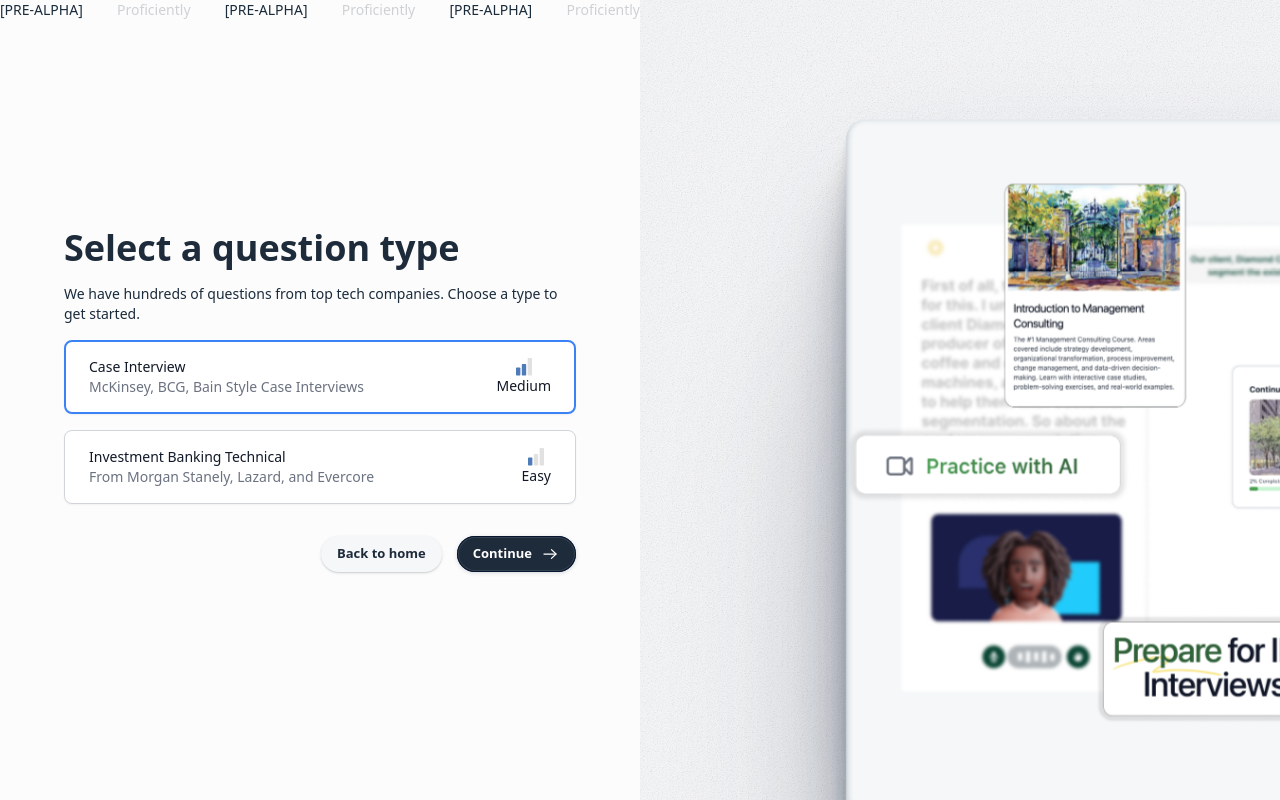
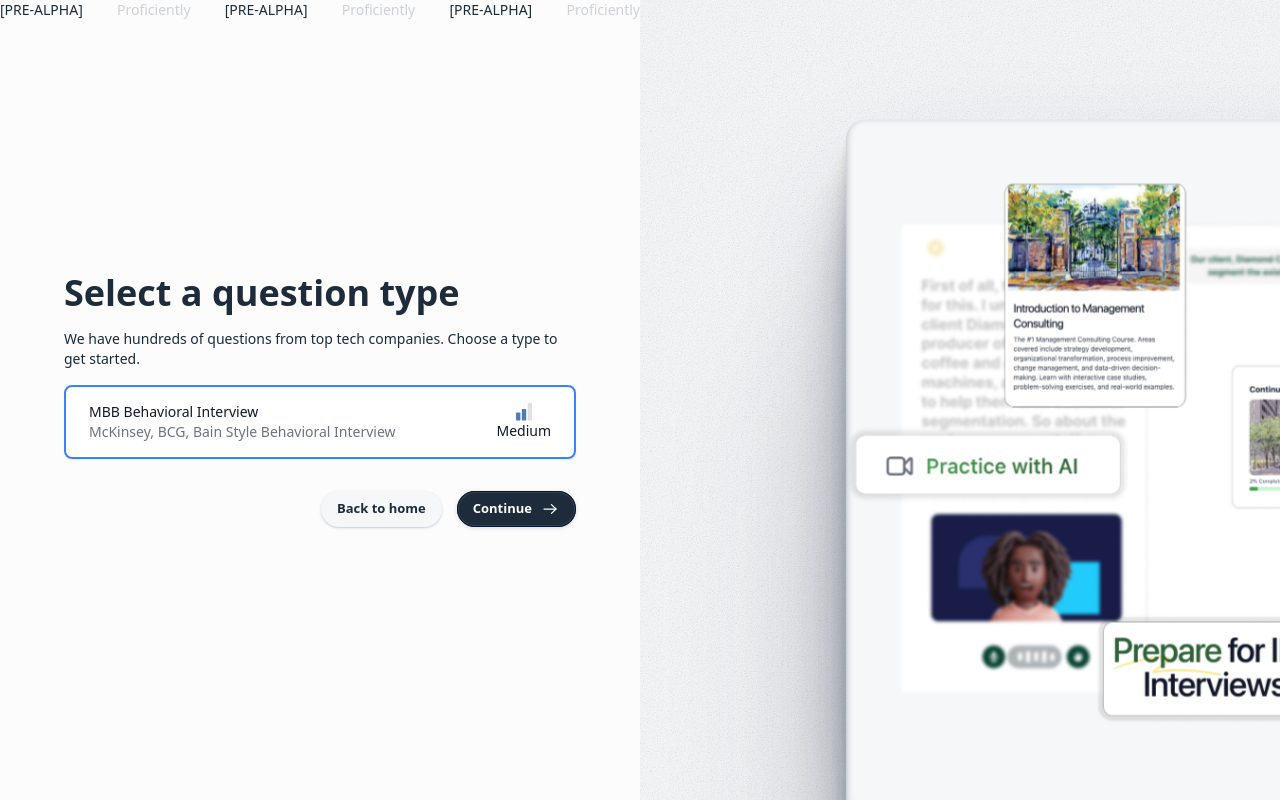
Before and after one commit to mallick-prat/proficiently, a Next.js app: page /demo in a window 1280 px wide. Built offline with nearby package versions, Linux system fonts and the light colour scheme; what @ffmpeg/ffmpeg would draw is missing.

Commit message:
fix cases

```diff
--- a/pages/demo.tsx
+++ b/pages/demo.tsx
@@ -9,15 +9,9 @@
 const questions = [
   {
     id: 1,
-    name: "Case Interview",
-    description: "McKinsey, BCG, Bain Style Case Interviews",
+    name: "MBB Behavioral Interview",
+    description: "McKinsey, BCG, Bain Style Behavioral Interview",
     difficulty: "Medium",
-  },
-  {
-    id: 2,
-    name: "Investment Banking Technical",
-    description: "From Morgan Stanely, Lazard, and Evercore",
-    difficulty: "Easy",
   },
 ];
 
@@ -25,7 +19,7 @@
   {
     id: "Unicloth 👚",
     name: "Unicloth 👚",
-    description: "Profitability",
+    description: "DEMO - Consulting Style Behavioral Question Only",
     level: "L3",
   },
 ];
@@ -181,7 +175,7 @@
       formData.append("model", "whisper-1");
 
       const question =
-        selected.name === "Case Interview"
+        selected.name === "MBB Behavioral Interview"
           ? `Hi there! Tell me about yourself and you walk me through your resume?`
           : selectedInterviewer.name === "Unicloth 👚"
           ? "What is a Hash Table, and what is the average case and worst case time for each of its operations?"
@@ -223,7 +217,7 @@
           const prompt = `Please give feedback on the following interview question: ${question} given the following transcript: ${
             results.transcript
           }. ${
-            selected.name === "Case Interview"
+            selected.name === "MBB Behavioral Interview"
               ? "Please also give feedback on the candidate's communication skills. Make sure their response is structured (perhaps using the STAR or PAR frameworks)."
               : "Please also give feedback on the candidate's communication skills. Make sure they accurately explain their thoughts in a coherent way. Make sure they stay on topic and relevant to the question."
           } \n\n\ Feedback on the candidate's response:`;
@@ -416,7 +410,7 @@
               {recordingPermission ? (
                 <div className="w-full flex flex-col max-w-[1080px] mx-auto justify-center">
                   <h2 className="text-2xl font-semibold text-left text-[#1D2B3A] mb-2">
-                    {selected.name === "Case Interview"
+                    {selected.name === "MBB Behavioral Interview"
                       ? `Hi there! Tell me about yourself and you walk me through your resume.`
                       : selectedInterviewer.name === "Unicloth 👚"
                       ? "What is a Hash Table, and what is the average case and worst case time for each of its operations?"
@@ -481,18 +475,18 @@
                               <source
                                 src={
                                   selectedInterviewer.name === "Unicloth 👚"
-                                    ? selected.name === "Case Interview"
+                                    ? selected.name === "MBB Behavioral Interview"
                                       ? "https://liftoff-public.s3.amazonaws.com/DemoInterviewMale.mp4"
                                       : "https://liftoff-public.s3.amazonaws.com/JohnTechnical.mp4"
                                     : selectedInterviewer.name === "Snack Foods Acquisition 🍎"
-                                    ? selected.name === "Case Interview"
+                                    ? selected.name === "MBB Behavioral Interview"
                                       ? "https://liftoff-public.s3.amazonaws.com/RichardCase Interview.mp4"
                                       : "https://liftoff-public.s3.amazonaws.com/RichardTechnical.mp4"
                                     : selectedInterviewer.name === "Brazilian Highway Concessions 🚦"
-                                    ? selected.name === "Case Interview"
+                                    ? selected.name === "MBB Behavioral Interview"
                                       ? "https://liftoff-public.s3.amazonaws.com/Case InterviewSarah.mp4"
                                       : "https://liftoff-public.s3.amazonaws.com/SarahTechnical.mp4"
-                                    : selected.name === "Case Interview"
+                                    : selected.name === "MBB Behavioral Interview"
                                     ? "https://liftoff-public.s3.amazonaws.com/DemoInterviewMale.mp4"
                                     : "https://liftoff-public.s3.amazonaws.com/JohnTechnical.mp4"
                                 }
```
